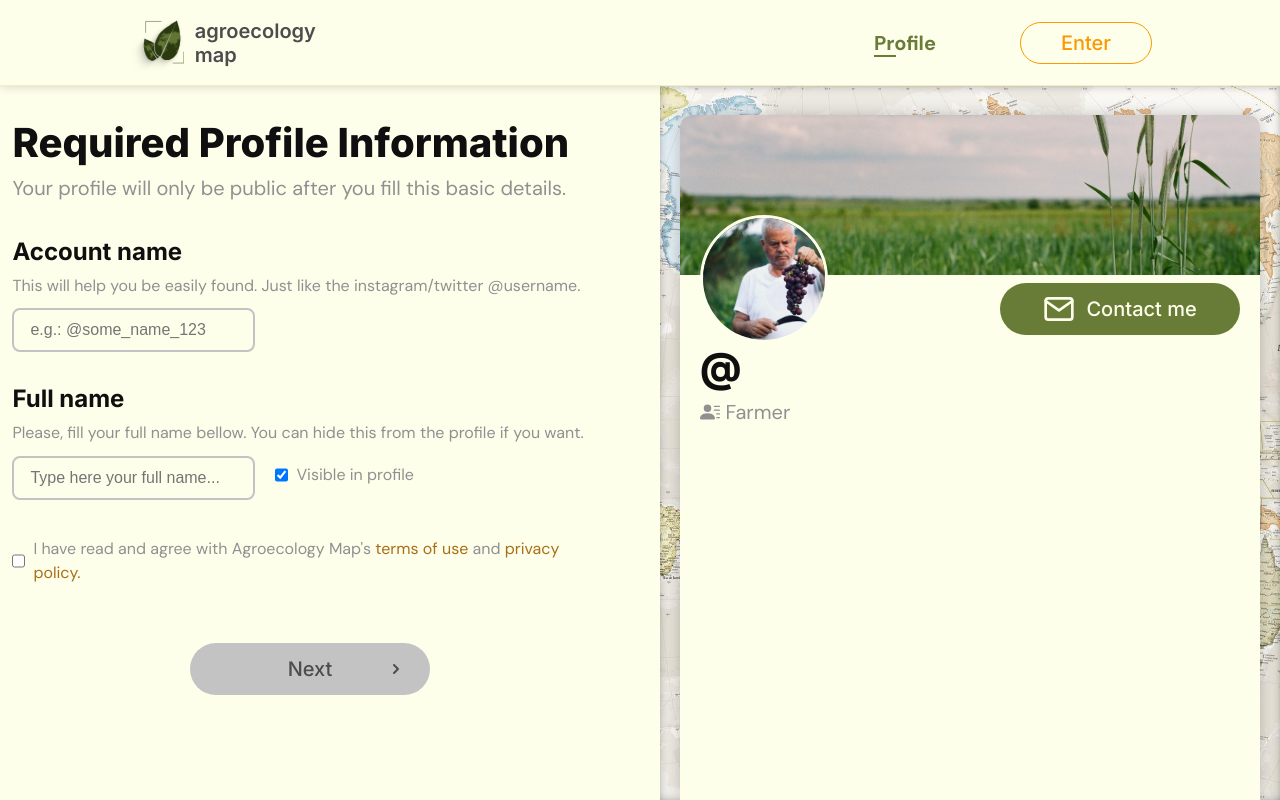
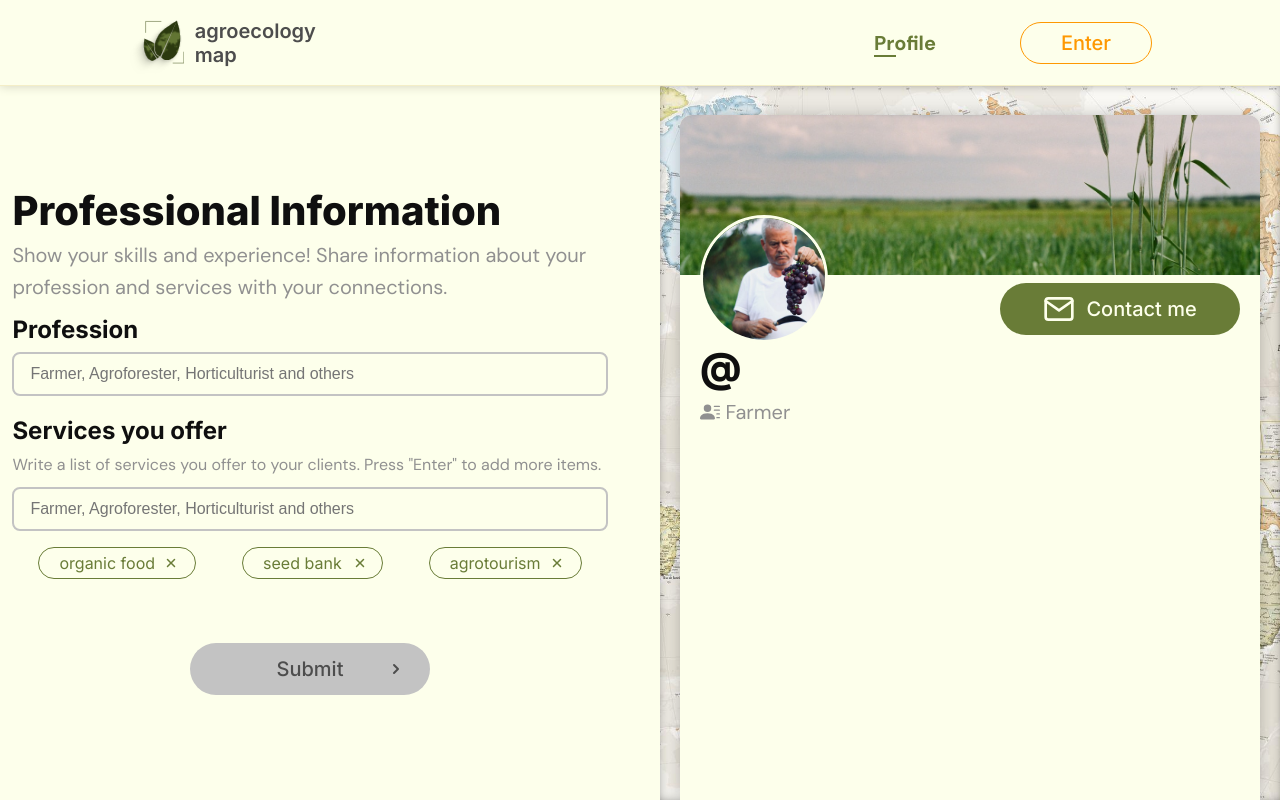
Before and after one commit to marcelo-soares-souza/Agroecology-Map-Frontend, a React (Vite) app: page /profile in a window 1280 px wide. Built offline with nearby package versions, Linux system fonts and the light colour scheme.

Commit message:
new: professional information component initial structure

```diff
--- a/src/components/Profile/ImageSelection.tsx
+++ b/src/components/Profile/ImageSelection.tsx
@@ -14,6 +14,10 @@ interface IImageSelection {
 const ImageSelection = (props: IImageSelection) => {
   const previousPageHandler = () => {
     props.changePage("Location");
+  };
+
+  const nextPageHandler = () => {
+    props.changePage("ProfessionalInformation");
   };
 
   return (
@@ -56,8 +60,7 @@ const ImageSelection = (props: IImageSelection) => {
       <div>
         <PrevNextButtons
           previousPageHandler={previousPageHandler}
-          nextPageHandler={() => {}}
-          disableNext={true}
+          nextPageHandler={nextPageHandler}
         />
         {/* <small
           style={{
--- /dev/null
+++ b/src/components/Profile/ProfessionalInformation.tsx
@@ -0,0 +1,83 @@
+import { Button } from "../UI/Button";
+import { PrevNextButtons } from "./PrevNextButtons";
+
+import classes from "../../pages/Profile.module.css";
+
+interface IProfessionalInformation {
+  changePage: Function;
+  professionalDetails: {
+    profession?: string;
+    services?: string;
+  };
+}
+
+const ProfessionalInformation = (props: IProfessionalInformation) => {
+  return (
+    <div className={classes.firstColumn}>
+      <div>
+        <div className="mb-1">
+          <h1>Professional Information</h1>
+          <p className="text-light">
+            {
+              "Show your skills and experience! Share information about your profession and services with your connections."
+            }
+          </p>
+        </div>
+        <div className="mb-3">
+          <h3>Profession</h3>
+          <input
+            type="text"
+            className="w-full"
+            maxLength={30}
+            placeholder="Farmer, Agroforester, Horticulturist and others"
+          />
+        </div>
+        <div>
+          <div className="mb-0">
+            <h3>Services you offer</h3>
+            <p className="input-description text-light">
+              {
+                'Write a list of services you offer to your clients. Press "Enter" to add more items.'
+              }
+            </p>
+          </div>
+          <div>
+            <ServicesTagInput />
+          </div>
+        </div>
+      </div>
+      <PrevNextButtons
+        previousPageHandler={() => {
+          props.changePage("ImageSelection");
+        }}
+        nextPageHandler={() => {}}
+        isFinal
+        disableNext
+      />
+    </div>
+  );
+};
+
+const ServicesTagInput = () => {
+  const tags = ["organic food", "seed bank", "agrotourism"];
+
+  return (
+    <>
+      <input
+        className="w-full"
+        type="text"
+        placeholder="Farmer, Agroforester, Horticulturist and others"
+      />
+      <div className={classes.tags}>
+        {tags.length > 0 &&
+          tags.map((el, i) => (
+            <Button key={`${el}-${i}`} color="2" fill="outline" icon="x">
+              {el}
+            </Button>
+          ))}
+      </div>
+    </>
+  );
+};
+
+export default ProfessionalInformation;
--- a/src/pages/Profile.module.css
+++ b/src/pages/Profile.module.css
@@ -90,3 +90,19 @@
   width: 100%;
   background-color: gray;
 }
+
+.tags {
+  width: 100%;
+  display: flex;
+  justify-content: space-evenly;
+  gap: 1rem;
+  flex-wrap: wrap;
+}
+
+.tags button {
+  font-size: var(--text-sm);
+  font-weight: 400;
+  padding: 0 2rem 0 1rem;
+  width: max-content;
+  height: 1.5rem;
+}
--- a/src/pages/Profile.tsx
+++ b/src/pages/Profile.tsx
@@ -17,11 +17,12 @@ import classes from "./Profile.module.css";
 
 // Interfaces
 import { IAccount } from "../interfaces/IAccount";
+import ProfessionalInformation from "../components/Profile/ProfessionalInformation";
 
 const Profile = () => {
   // const mockProfile: IAccount = useLoaderData() as IAccount;
 
-  const [whichPage, setWhichPage] = useState("RequiredProfileInformation");
+  const [whichPage, setWhichPage] = useState("ProfessionalInformation");
   const [profile, setProfile] = useState<IAccount>();
 
   useEffect(() => {
@@ -144,6 +145,17 @@ const Profile = () => {
               changePage={changePageHandler}
             />
           )}
+
+          {whichPage === "ProfessionalInformation" && (
+            <ProfessionalInformation
+              professionalDetails={
+                profile
+                  ? { ...profile.professionalDetails }
+                  : { services: "", profession: "" }
+              }
+              changePage={changePageHandler}
+            />
+          )}
         </div>
         <div
           style={{
--- a/src/theme/buttons.module.css
+++ b/src/theme/buttons.module.css
@@ -94,6 +94,19 @@ button:disabled:hover {
   box-shadow: 0 0 18px var(--neutral-lighter);
 }
 
+.btn-2-outline {
+  background-color: transparent;
+  color: var(--highlight-2-dark);
+  border: 1px solid var(--highlight-2-dark);
+  transition: all linear 120ms;
+}
+
+.btn-2-outline:hover {
+  background-color: var(--highlight-2-darker);
+  border: 1px solid var(--highlight-2-darker);
+  color: var(--background);
+}
+
 .btn-long {
   min-width: 12rem;
 }
--- a/src/theme/colors.module.css
+++ b/src/theme/colors.module.css
@@ -8,6 +8,7 @@
     --lime: #CCDA46;
     --olive: #697C37;
     --forest: #33420B;
+    --dark-forest: #1C2406;
     --off-black: #0F0F0F;
     --gray: #4D4D4D;
     --gray-lighter: #C3C3C3;
@@ -16,10 +17,10 @@
     --foreground: var(--off-black);
     --highlight-1: var(--orange);
     --highlight-1-dark: var(--dark-orange);
-    --highlight-1-darker: var(--forest);
     --highlight-1-darker: var(--brown);
     --highlight-2: var(--lime);
     --highlight-2-dark: var(--olive);
+    --highlight-2-darker: var(--forest);
     --neutral-lighter: var(--gray-lighter);
     --neutral-light: var(--gray-light);
     --neutral: var(--gray);
```
